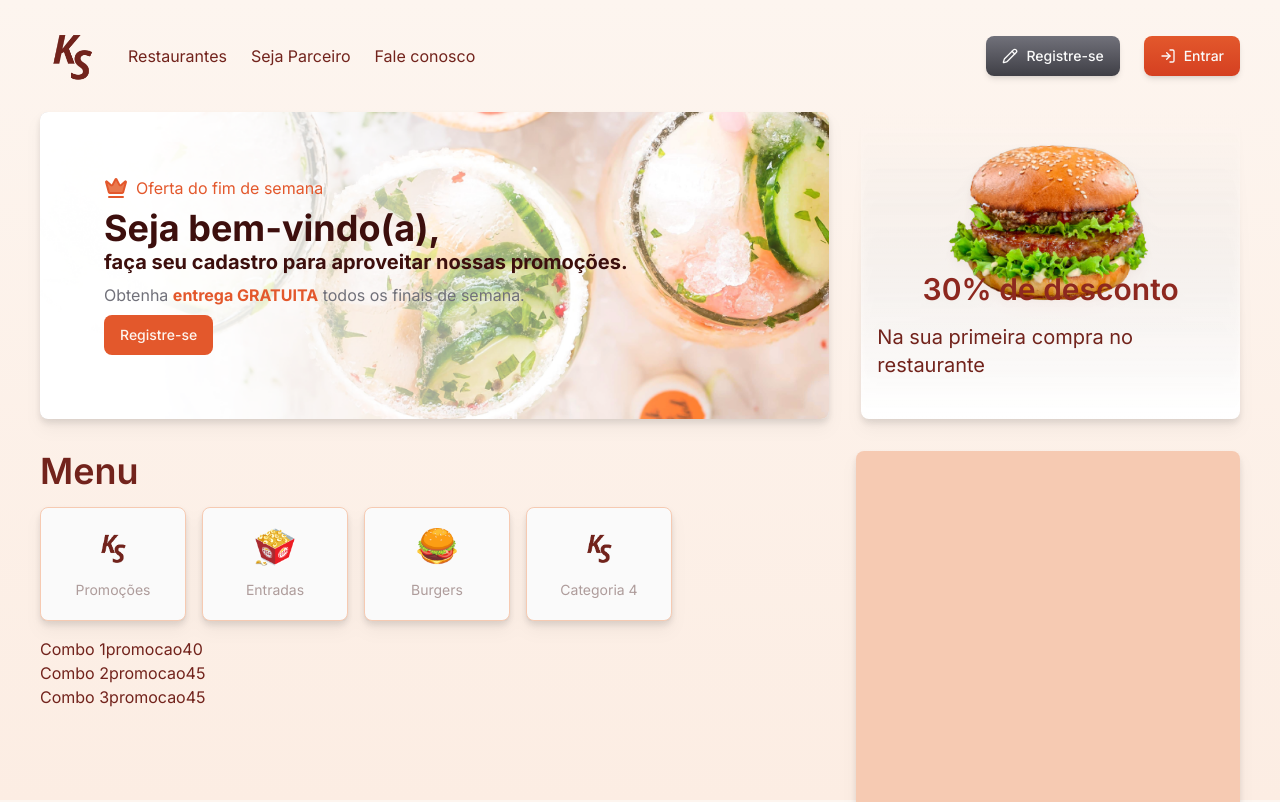
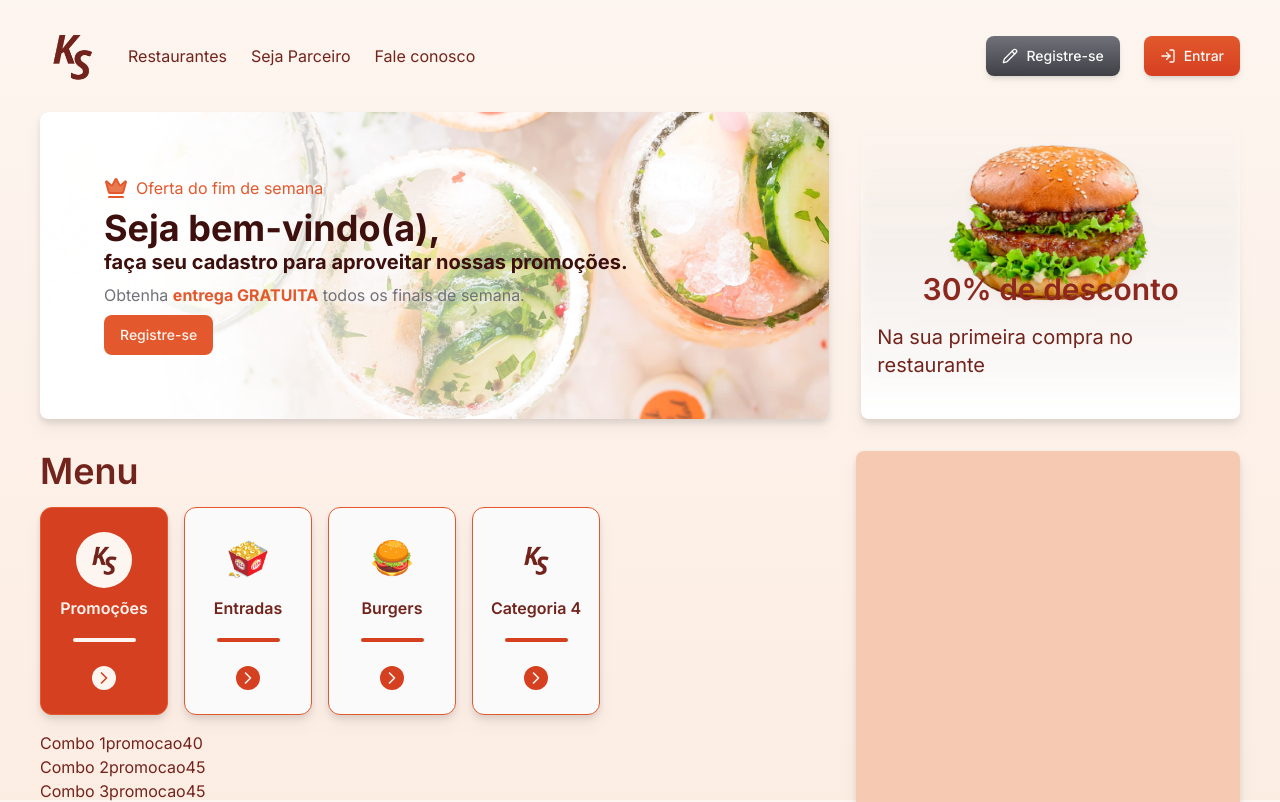
Before and after one commit to fernando-pacheco/projeto-restaurante, a React (Vite) app in the folder frontend/: page / in a window 1280 px wide. Shown: the top 802 px of the page. Built offline with nearby package versions, Linux system fonts and the light colour scheme; no server answers.

Commit message:
[frontend] feat: estilização condicional para o card de busca

```diff
--- a/frontend/src/components/molecules/card-search.tsx
+++ b/frontend/src/components/molecules/card-search.tsx
@@ -1,20 +1,63 @@
 import { ReactNode } from "react"
-import { Card, CardContent, CardDescription } from "../atoms/card"
+import { Separator } from "../atoms/separator"
+import { ChevronRight } from "lucide-react"
+import clsx from "clsx"
 
 interface CardSearchProp {
     icon: ReactNode
     description: string
+    variant?: "default" | "selected"
 }
 
-export function CardSearch({ description, icon }: CardSearchProp) {
+export function CardSearch({
+    description,
+    icon,
+    variant = "default",
+}: CardSearchProp) {
+    const isSelected = variant === "selected"
+
     return (
-        <Card className="bg-zinc-50">
-            <button>
-                <CardContent className="flex flex-col justify-between items-center flex-1 w-36 h-28 p-5">
+        <div
+            className={clsx(
+                "flex flex-col justify-between items-center flex-1 w-32 h-52 rounded-xl py-6 border-salmon-500 border",
+                {
+                    "bg-zinc-50": !isSelected,
+                    "bg-salmon-600": isSelected,
+                },
+            )}
+        >
+            <div className="flex flex-col items-center gap-2">
+                <div
+                    className={clsx("p-2", {
+                        "rounded-full bg-salmon-50 ": isSelected,
+                        "": !isSelected,
+                    })}
+                >
                     {icon}
-                    <CardDescription>{description}</CardDescription>
-                </CardContent>
-            </button>
-        </Card>
+                </div>
+                <span
+                    className={clsx("font-semibold", {
+                        "text-salmon-50": isSelected,
+                        "": !isSelected,
+                    })}
+                >
+                    {description}
+                </span>
+            </div>
+            <div className="flex flex-col gap-6 w-1/2 items-center">
+                <Separator
+                    className={clsx("border-2 rounded-full", {
+                        "bg-salmon-600 border-salmon-600": !isSelected,
+                        "bg-salmon-50 border-salmon-50": isSelected,
+                    })}
+                />
+                <ChevronRight
+                    className={clsx("rounded-full size-6 p-0.5", {
+                        "bg-salmon-600 text-salmon-50": !isSelected,
+                        "bg-salmon-50 text-salmon-600": isSelected,
+                    })}
+                />
+            </div>
+        </div>
     )
 }
```
